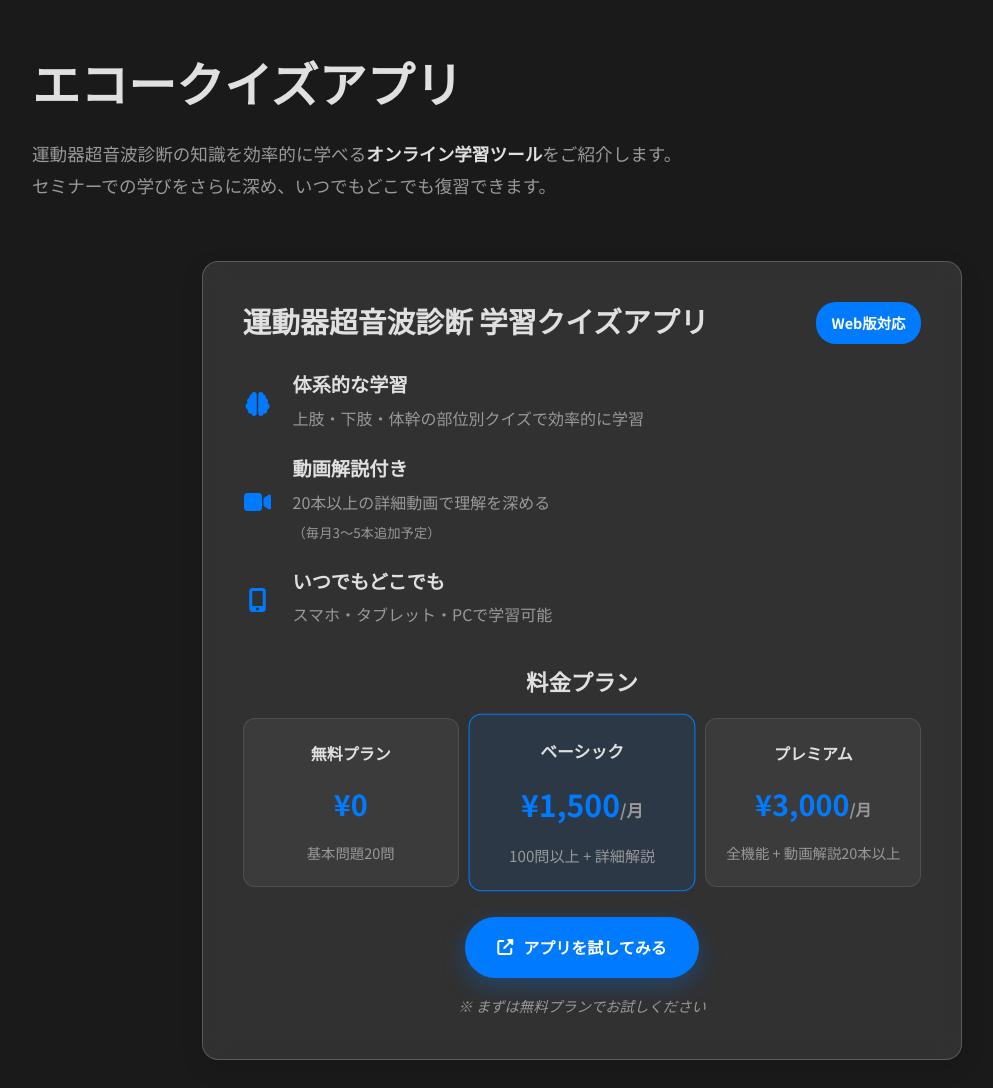
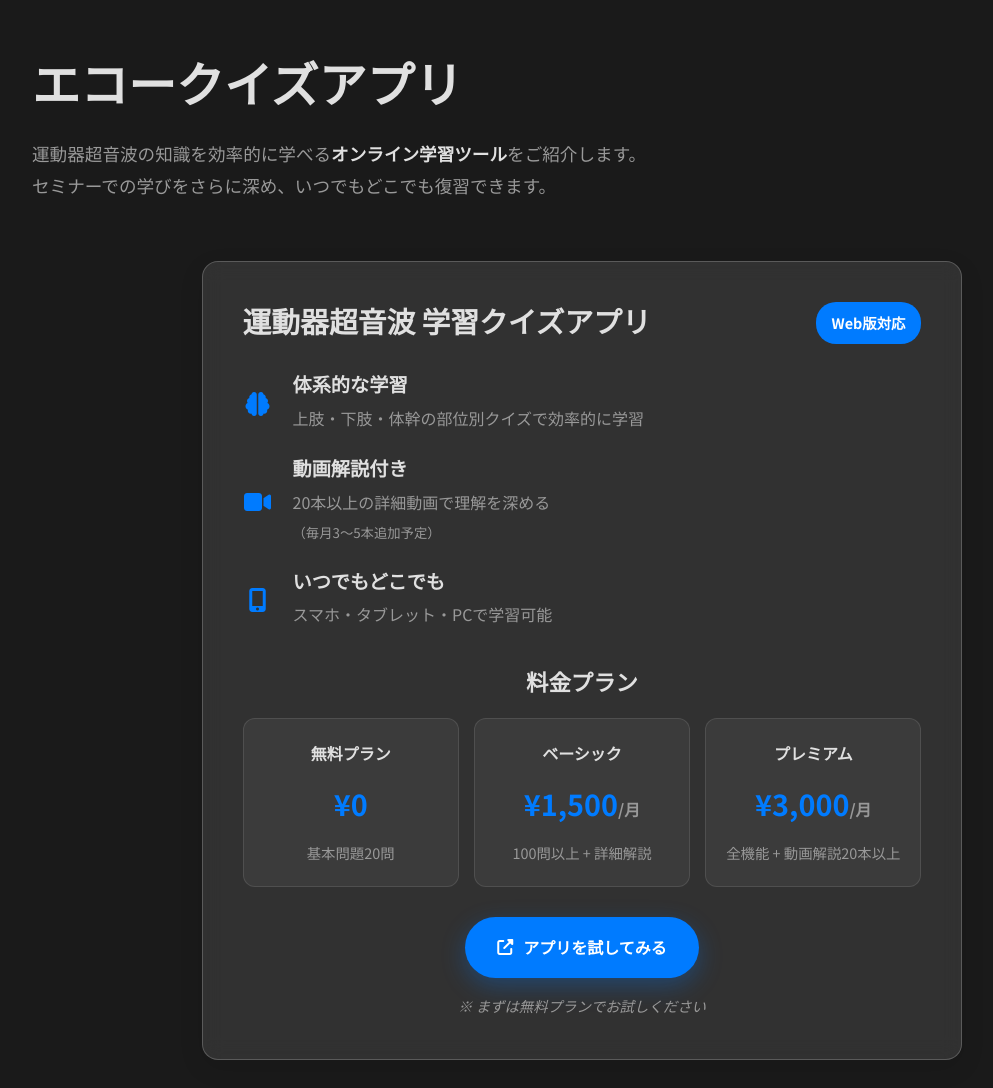
Before and after one commit to shin-pt/undouki-us-lab, a plain HTML site: page index.html in a window 1280 px wide. Shown: the part 1980-3068 px from the top of the page, without its empty margins (58-1051 px from the left). Drawn offline with Linux system fonts and the light colour scheme.

Commit message:
Add files via upload

```diff
--- a/index.html
+++ b/index.html
@@ -482,18 +482,12 @@
             padding: 20px;
             text-align: center;
             transition: all 0.3s ease;
+            cursor: pointer;
         }
-        .plan-item.popular {
+        .plan-item:hover {
             border-color: var(--primary-color);
             background: rgba(0, 123, 255, 0.1);
-            transform: scale(1.05);
-        }
-        .plan-item:hover {
             transform: translateY(-5px);
-            border-color: rgba(255, 255, 255, 0.3);
-        }
-        .plan-item.popular:hover {
-            transform: scale(1.05) translateY(-5px);
         }
         .plan-name {
             font-size: 1rem;
@@ -814,7 +808,6 @@
             .seminar-card { width: 100%; min-width: unset; }
             .seminar-buttons { flex-direction: column; align-items: center; gap: 15px; }
             .plans-grid { grid-template-columns: 1fr; gap: 15px; }
-            .plan-item.popular { transform: none; }
         }
 
         @media (max-width: 768px) {
@@ -896,6 +889,8 @@
                     <h1>「リハビリテーション × エコー」で、<br>もっと"見える"臨床へ。</h1>
                     <p>運動器超音波Labは、多職種でエコーを学び合う実践的なスキルアップセミナーです。</p>
                     <a href="#seminars" class="hero-btn">最新セミナーを見る</a>
+                    <br>
+                    <a href="#echo-quiz-app" class="hero-btn" style="margin-top: 25px; background-color: var(--accent-green);">エコークイズアプリを見る</a>
                 </div>
             </div>
         </section>
@@ -927,13 +922,13 @@
         <section id="echo-quiz-app">
             <div class="container">
                 <h2 class="section-title">エコークイズアプリ</h2>
-                <p class="section-intro">運動器超音波診断の知識を効率的に学べる<strong>オンライン学習ツール</strong>をご紹介します。<br>セミナーでの学びをさらに深め、いつでもどこでも復習できます。</p>
+                <p class="section-intro">運動器超音波の知識を効率的に学べる<strong>オンライン学習ツール</strong>をご紹介します。<br>セミナーでの学びをさらに深め、いつでもどこでも復習できます。</p>
 
                 <div class="quiz-app-grid">
                     <div class="quiz-app-content">
                         <div class="quiz-app-card">
                             <div class="quiz-app-header">
-                                <h3>運動器超音波診断 学習クイズアプリ</h3>
+                                <h3>運動器超音波 学習クイズアプリ</h3>
                                 <div class="quiz-app-badge">Web版対応</div>
                             </div>
 
@@ -964,21 +959,27 @@
                             <div class="quiz-plans">
                                 <h4>料金プラン</h4>
                                 <div class="plans-grid">
+                                    <a href="https://echo-quiz-app.web.app/" target="_blank" rel="noopener noreferrer" style="text-decoration: none; color: inherit;">
                                         <div class="plan-item">
                                             <div class="plan-name">無料プラン</div>
                                             <div class="plan-price">¥0</div>
                                             <div class="plan-features">基本問題20問</div>
                                         </div>
-                                    <div class="plan-item popular">
+                                    </a>
+                                    <a href="https://buy.stripe.com/dRmeVd2DL2AYdG27bMeME00?success_url=https://echo-quiz-app.web.app/?payment=success&plan=basic&cancel_url=https://echo-quiz-app.web.app/?payment=cancel" target="_blank" rel="noopener noreferrer" style="text-decoration: none; color: inherit;">
+                                        <div class="plan-item">
                                             <div class="plan-name">ベーシック</div>
                                             <div class="plan-price">¥1,500<span>/月</span></div>
                                             <div class="plan-features">100問以上 + 詳細解説</div>
                                         </div>
+                                    </a>
+                                    <a href="https://buy.stripe.com/dRm14na6d5Na6dAcw6eME01?success_url=https://echo-quiz-app.web.app/?payment=success&plan=pro&cancel_url=https://echo-quiz-app.web.app/?payment=cancel" target="_blank" rel="noopener noreferrer" style="text-decoration: none; color: inherit;">
                                         <div class="plan-item">
                                             <div class="plan-name">プレミアム</div>
                                             <div class="plan-price">¥3,000<span>/月</span></div>
                                             <div class="plan-features">全機能 + 動画解説20本以上</div>
                                         </div>
+                                    </a>
                                 </div>
                             </div>
 
```
Lines whose indentation alone changed are shown as unchanged.
